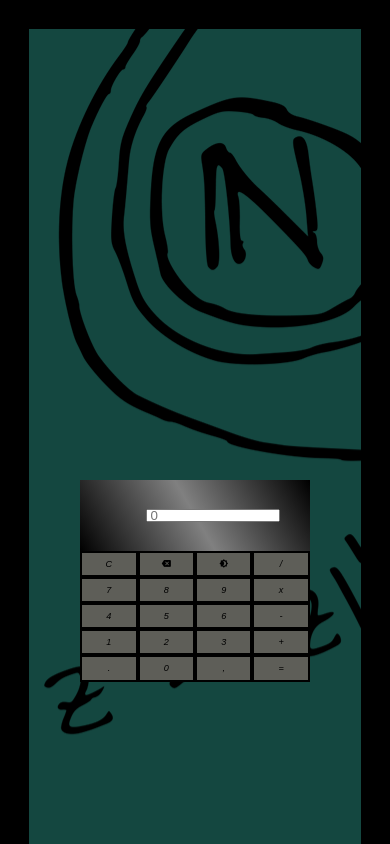
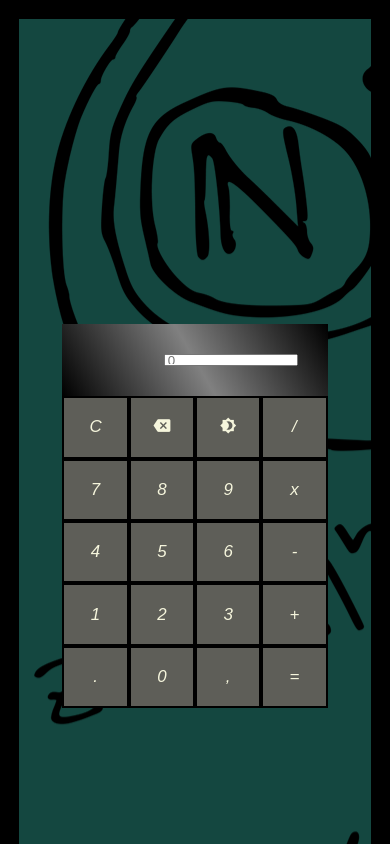
Before and after one commit to NeyryVargasD/calcumath_, a plain HTML site: page index.html in a window 390 px wide. Both pictures are taken after a click on the button "brightness_4". Shown: the top 844 px of the page. Drawn offline with Linux system fonts and the light colour scheme.

Commit message:
se arregla risponsive

```diff
--- a/Estilo.css
+++ b/Estilo.css
@@ -3,6 +3,7 @@ body{
     margin: 0;
     background: #35BAA5;
     transition:  .4s ease all;
+    overflow:hidden;
    &.dark{
 
     background-color: #144740;
@@ -10,16 +11,17 @@ body{
 
 }
 
+
 .calcu {
     display: grid;
     min-height: 140vh;
-
     background: url(img/pngwing.com\ -\ copia.png);
     grid-template-columns: repeat(4, 14.72vw);
     grid-template-rows: minmax(0.78vw, auto) repeat(8, 6.69vw) ;
     justify-content: center;
     align-content: center;
     border: 3.51vh solid black;
+
     box-shadow: 0 0 0.39vw rgba(0, 0, 0, 0.2);
     font-size: 2.34vw;
 
@@ -30,15 +32,21 @@ body{
 .calcu i{
     font-size:2.34vw ;
 }
+
+body.dark .calcu i{
+    color: beige;
+}
+
 .calcu input{
     width: 32.25vw;
     height: 1.56vw;
 
 }
 
+
+
 .calcu button {
     cursor: pointer;
-    font-size: unset;
     outline: none;
     border: 2px solid black;
 
@@ -70,10 +78,37 @@ body.dark button:hover{
     justify-content: space-around;
     padding: 3.51vh;
     font-size: 2.34vw;
+    width: auto;
+    height: 40px;
+
 
 }
-.result .display{
-    color: black;
+.result input.type{
+    position: relative;
+    width: 40px;
+ }
+.result.display{
+    color:white;
     text-align: right;
-    font-size: 1.85rem;
+    font-size: 6.85rem;
+
 }
+
+@media screen and (max-width: 768px) {
+    .calcu {
+      font-size: 6.5vw;
+      grid-template-columns: repeat(4, 17vw);
+      grid-template-rows: minmax(2vw, auto) repeat(8, 16vw);
+      border: 5vw solid black;
+      box-shadow: 0 0 1vw rgba(0, 0, 0, 0.2);
+    }
+    .result{
+        width: auto;
+        height: auto;
+        padding: 30px;
+    }
+
+    .calcu i{
+        font-size:4.34vw ;
+    }
+}
```
